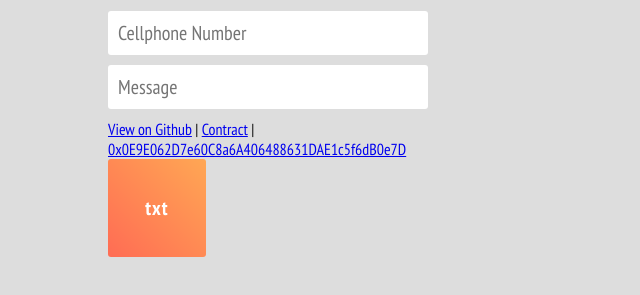
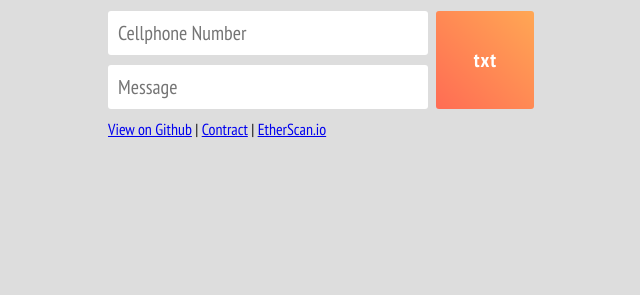
Before and after one commit to hunterlong/textmessage.eth, a plain HTML site: page docs/index.html in a window 1280 px wide. Shown: the part 161-456 px from the top of the page, without its empty margins (318-958 px from the left). Drawn offline with nearby package versions, Linux system fonts and the light colour scheme.

Commit message:
site update

```diff
--- a/docs/index.html
+++ b/docs/index.html
@@ -140,7 +140,7 @@ input[type="submit"]:hover{
   <div class="messageEncrypted"></div>
 	<a href="https://github.com/hunterlong/textmessage.eth">View on Github</a> |
   <a href="https://etherscan.io/address/textmessage.eth#code">Contract</a> |
-  <a href="https://etherscan.io/address/0x0E9E062D7e60C8a6A406488631DAE1c5f6dB0e7D">0x0E9E062D7e60C8a6A406488631DAE1c5f6dB0e7D</a>
+  <a href="https://etherscan.io/address/0x0E9E062D7e60C8a6A406488631DAE1c5f6dB0e7D">EtherScan.io</a>
   </div>
   <input id="sendthetxt" class="paybutton" type="submit" value="txt">
       <span class="textresponse">Text Message is now pending<a href="https://etherscan.io/tx/0x03890ce9089a17159b92b64ea897432565e1243b89c0d19d34e8c4add999663a">0x03890ce9089a17159b92b64ea897432565e1243b89c0d19d34e8c4add999663a</a></span>
```
